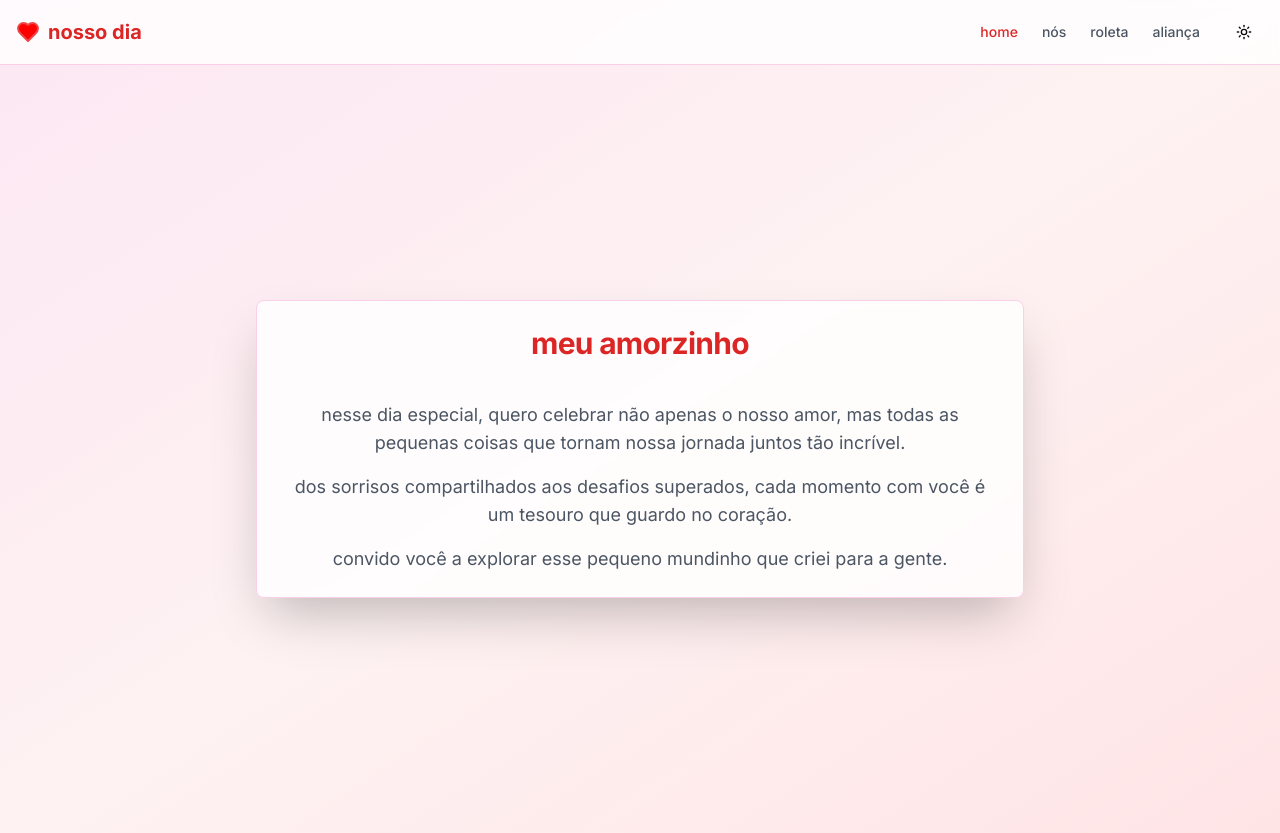
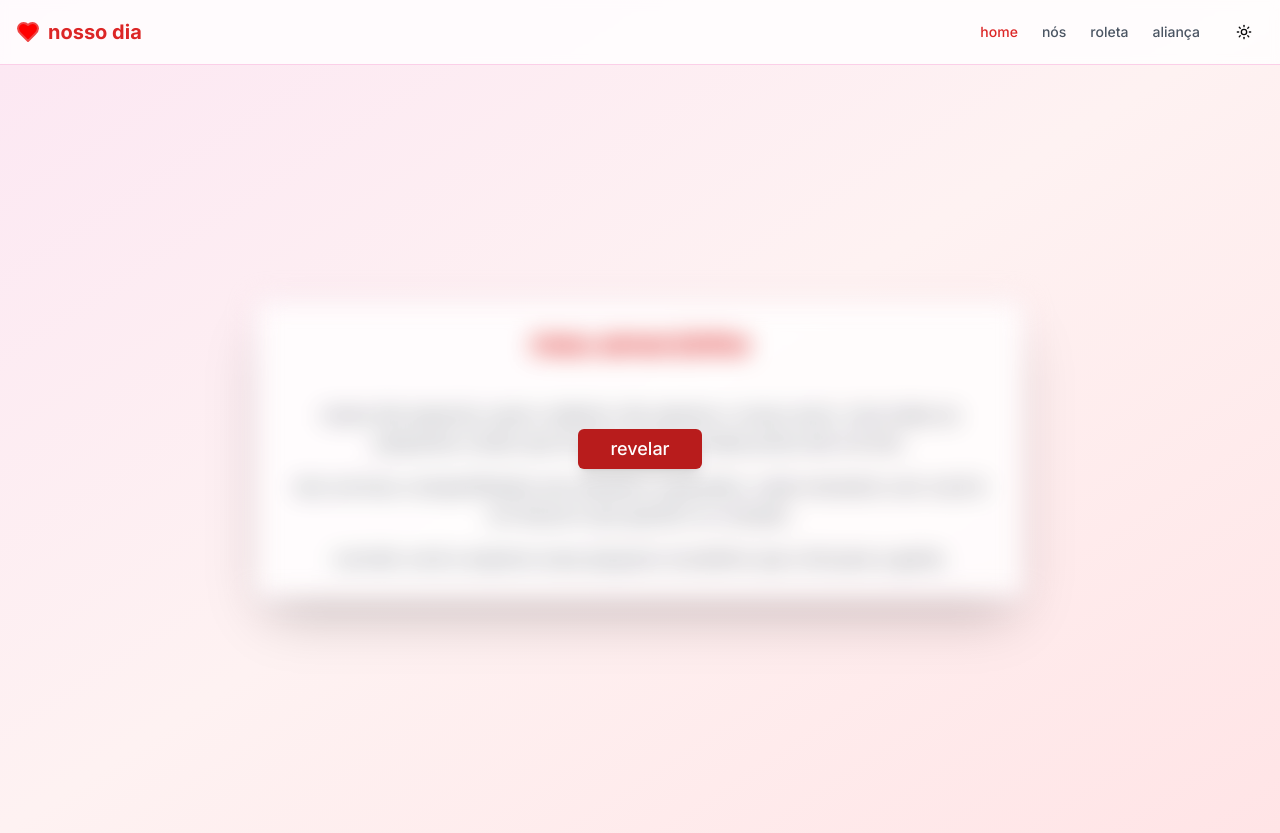
Before and after one commit to joao-pedrozo/valentines-roulette, a Next.js app: page / in a window 1280 px wide. Built offline with nearby package versions, Linux system fonts and the light colour scheme.

Commit message:
feat: adiciona botão revelar

```diff
--- a/app/globals.css
+++ b/app/globals.css
@@ -57,3 +57,11 @@
     @apply bg-background text-foreground;
   }
 }
+
+@keyframes breathing {
+  0%, 100% { background-color: #b91c1c; }
+  50% { background-color: #7a1111; }
+}
+.animate-breathing {
+  animation: breathing 1.8s ease-in-out infinite;
+}
--- a/app/page.tsx
+++ b/app/page.tsx
@@ -1,11 +1,18 @@
+"use client"
+
 import { Card, CardContent, CardHeader, CardTitle } from "@/components/ui/card"
 import { Heart } from "lucide-react"
+import { useState } from "react"
+import { Button } from "@/components/ui/button"
 
 export default function HomePage() {
+  const [revealed, setRevealed] = useState(false)
+
   return (
     <main className="container mx-auto px-4 py-12">
       <div className="flex items-center justify-center min-h-[calc(100vh-8rem)]">
-        <Card className="w-full max-w-3xl bg-white/80 dark:bg-[#0f0f0f]/90 backdrop-blur-sm shadow-2xl border-pink-200 dark:border-[#1a1a1a]">
+        <div className="relative w-full max-w-3xl flex items-center justify-center">
+          <Card className={`w-full bg-white/80 dark:bg-[#0f0f0f]/90 backdrop-blur-sm shadow-2xl border-pink-200 dark:border-[#1a1a1a] transition-all duration-500 ${revealed ? '' : 'blur-md'}`}>
             <CardHeader className="text-center pb-4">
               <CardTitle className="text-3xl font-bold text-red-600 dark:text-red-500 flex items-center justify-center gap-2">
                   meu amorzinho
@@ -43,6 +50,17 @@ export default function HomePage() {
               </div> */}
             </CardContent>
           </Card>
+          {!revealed && (
+            <div className="absolute inset-0 flex items-center justify-center z-10">
+              <Button
+                onClick={() => setRevealed(true)}
+                className="text-lg px-8 py-3 bg-red-700 text-white shadow-lg animate-breathing"
+              >
+                revelar
+              </Button>
+            </div>
+          )}
+        </div>
       </div>
     </main>
   )
```
Lines whose indentation alone changed are shown as unchanged.
